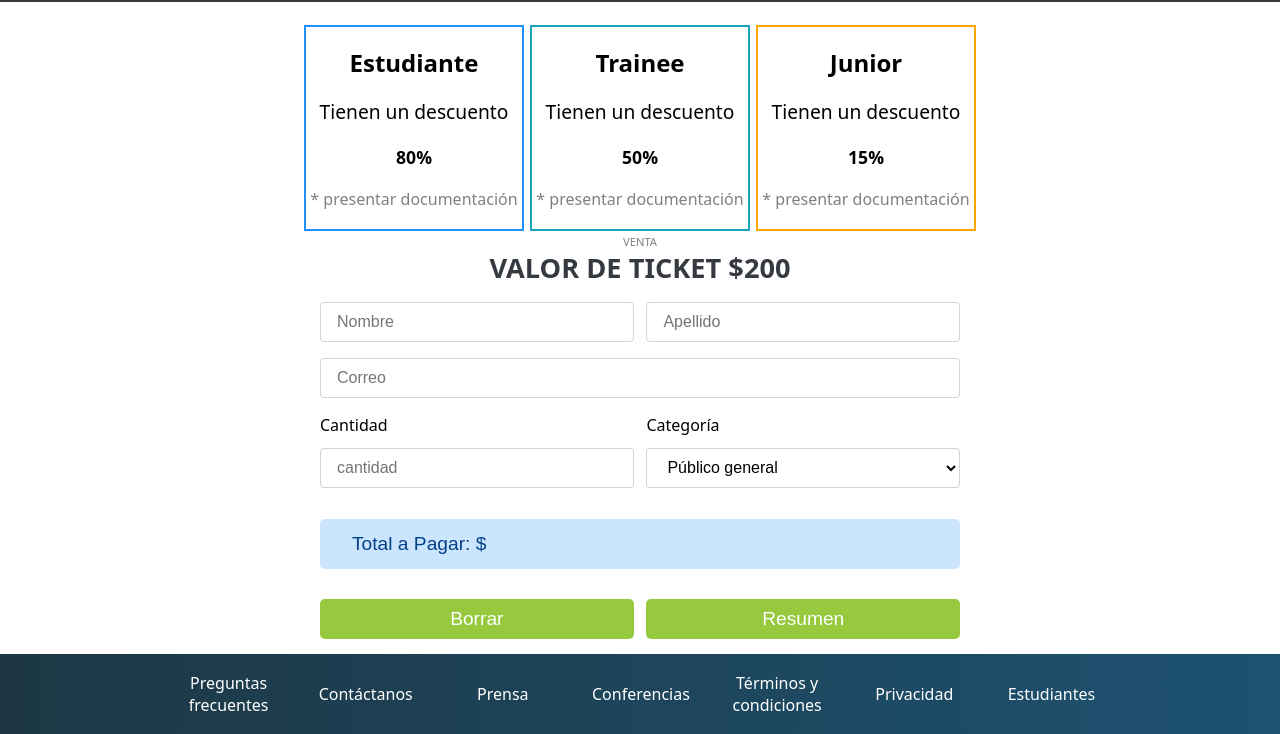
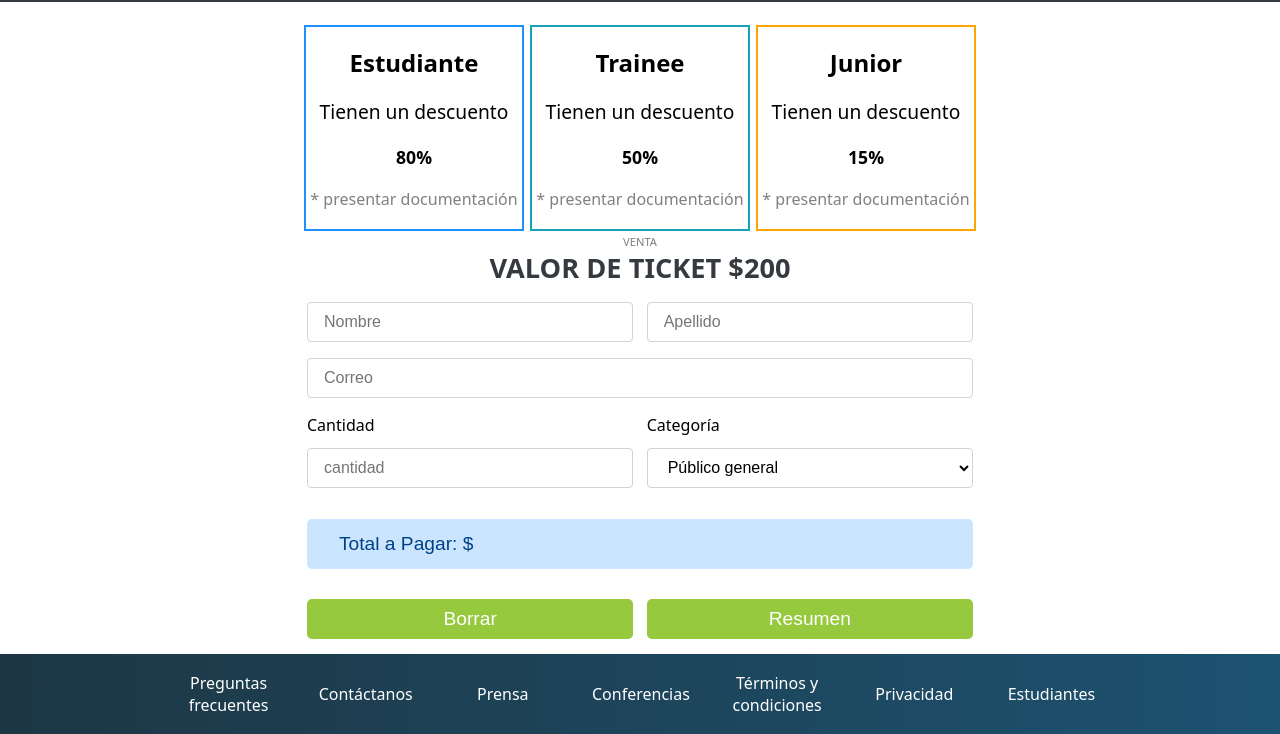
Before and after one commit to aroluigi/integrador1, a plain HTML site: page tickets.html in a window 1280 px wide. Shown: the part 78-812 px from the top of the page. Drawn offline with Linux system fonts and the light colour scheme.

Commit message:
pequeño ajuste de ancho en formulario

```diff
--- a/estilos.css
+++ b/estilos.css
@@ -187,9 +187,10 @@ textarea {width: 100%; height: 5rem; font-size: 1.2rem; padding: .2rem; border:
 
 
 /*----Sección: "venta"----------------------------------------------------------------------------------------*/
-#formularioVenta { display:inline-block; width: 50%; margin-left: 25%; margin-right: 25%; margin-top: 1rem; text-align: left;}
-@media(max-width:1000px){#formularioVenta { width: 75%; margin-left:12.5%; margin-right: 12.5%;}}
-@media(max-width:700px){#formularioVenta { width: 98%; margin-left:1%; margin-right: 1%;}}
+#formularioVenta { display:inline-block; width: 666px; margin-top: 1rem; text-align: left; max-width: 100%;}
+/* #formularioVenta { display:inline-block; width: 50%; margin-left: 25%; margin-right: 25%; margin-top: 1rem; text-align: left;} */
+/* @media(max-width:1000px){#formularioVenta { width: 75%; margin-left:12.5%; margin-right: 12.5%;}} */
+/* @media(max-width:700px){#formularioVenta { width: 98%; margin-left:1%; margin-right: 1%;}}     */
 
 #formularioVenta #nombre, #formularioVenta #apellido {width: 49%; padding: .2rem 1rem; margin-bottom: 1rem; border: solid 1px lightgray; border-radius: 4px;}
 
```
